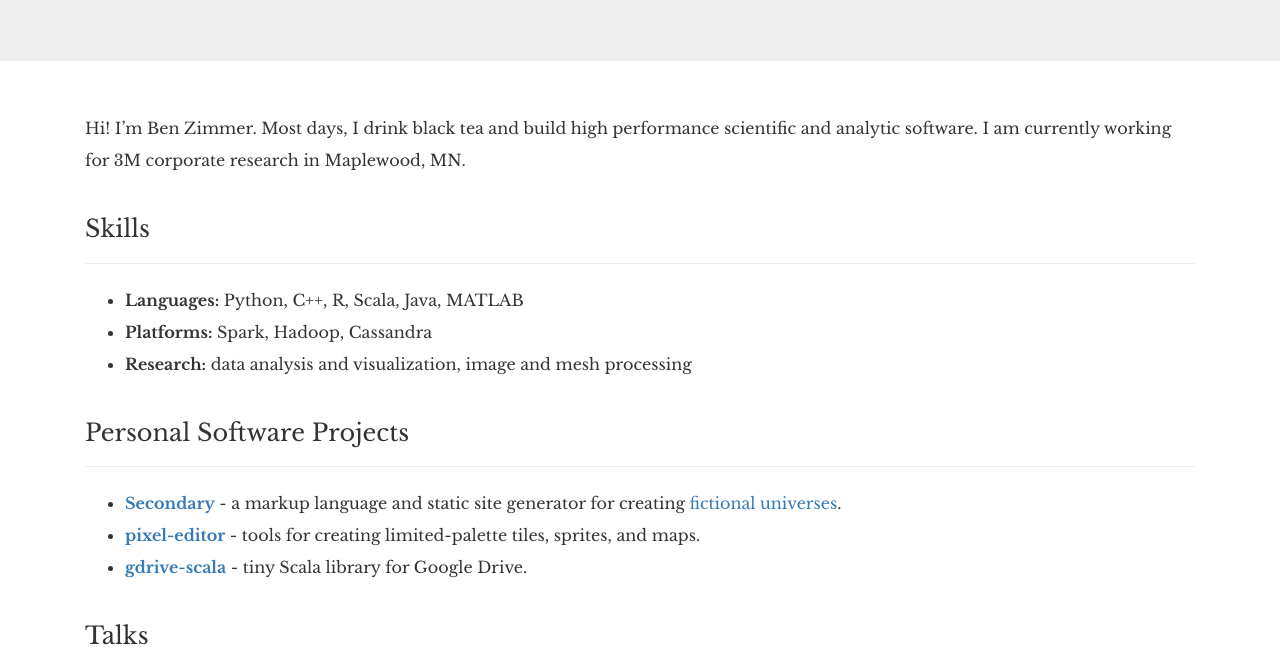
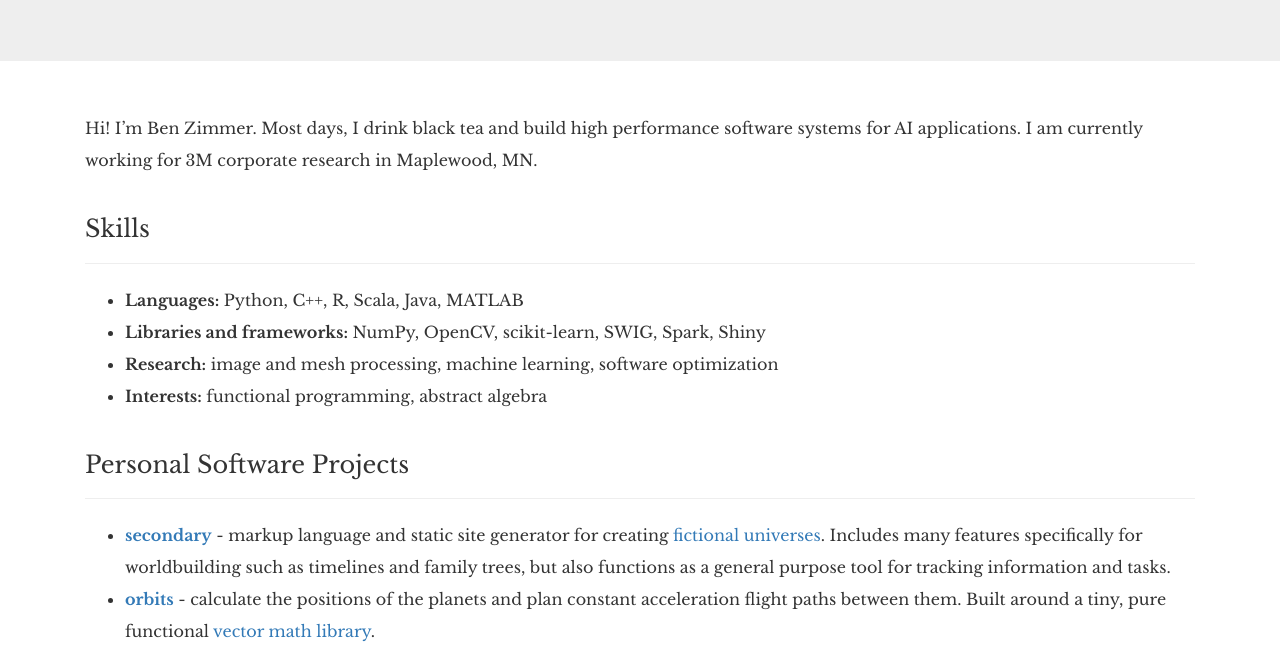
Before and after one commit to bdzimmer/bdzimmer.github.io, a plain HTML site: page web/index.html in a window 1280 px wide. Shown: the part 154-801 px from the top of the page. Drawn offline with Linux system fonts and the light colour scheme.

Commit message:
updated skills and projects

```diff
--- a/web/index.html
+++ b/web/index.html
@@ -54,18 +54,19 @@
 
 </div>
 <div class="col-md-12">
-  <p>Hi! I&rsquo;m Ben Zimmer. Most days, I drink black tea and build high performance scientific and analytic software. I am currently working for 3M corporate research in Maplewood, MN.</p>
+  <p>Hi! I&rsquo;m Ben Zimmer. Most days, I drink black tea and build high performance software systems for AI applications. I am currently working for 3M corporate research in Maplewood, MN.</p>
 <h4><a href="#skills" name="skills"></a>Skills</h4>
 <ul>
   <li><strong>Languages:</strong> Python, C++, R, Scala, Java, MATLAB</li>
-  <li><strong>Platforms:</strong> Spark, Hadoop, Cassandra</li>
-  <li><strong>Research:</strong> data analysis and visualization, image and mesh processing</li>
+  <li><strong>Libraries and frameworks:</strong> NumPy, OpenCV, scikit-learn, SWIG, Spark, Shiny</li>
+  <li><strong>Research:</strong> image and mesh processing, machine learning, software optimization</li>
+  <li><strong>Interests:</strong> functional programming, abstract algebra</li>
 </ul>
 <h4><a href="#personal-software-projects" name="personal-software-projects"></a>Personal Software Projects</h4>
 <ul>
-  <li><strong><a href="https://github.com/bdzimmer/secondary">Secondary</a></strong> - a markup language and static site generator for creating <a href="https://en.wikipedia.org/wiki/Fictional_universe">fictional universes</a>.</li>
-  <li><strong><a href="https://github.com/bdzimmer/pixel-editor">pixel-editor</a></strong> - tools for creating limited-palette tiles, sprites, and maps.</li>
-  <li><strong><a href="https://github.com/bdzimmer/gdrive-scala">gdrive-scala</a></strong> - tiny Scala library for Google Drive.</li>
+  <li><strong><a href="https://github.com/bdzimmer/secondary">secondary</a></strong> - markup language and static site generator for creating <a href="https://en.wikipedia.org/wiki/Fictional_universe">fictional universes</a>. Includes many features specifically for worldbuilding such as timelines and family trees, but also functions as a general purpose tool for tracking information and tasks.</li>
+  <li><strong><a href="https://github.com/bdzimmer/orbits">orbits</a></strong> - calculate the positions of the planets and plan constant acceleration flight paths between them. Built around a tiny, pure functional <a href="https://github.com/bdzimmer/orbits/blob/master/src/main/scala/bdzimmer/orbits/Vectors.scala">vector math library</a>.</li>
+  <li><strong><a href="https://github.com/bdzimmer/pixel-editor">pixel-editor</a></strong> - create pixel art sprites, tiles, and backgrounds with configurable limitations that simulate classic game consoles and old computer hardware.</li>
 </ul>
 <h4><a href="#talks" name="talks"></a>Talks</h4>
 <ul>
@@ -73,9 +74,9 @@
 </ul>
 <h4><a href="#connect" name="connect"></a>Connect</h4>
 <ul>
-  <li><strong><a href="https://twitter.com/ben_zimmer">@ben_zimmer</a></strong></li>
+  <li><strong><a href="https://twitter.com/ben_zimmer">Twitter</a></strong></li>
   <li><strong><a href="https://github.com/bdzimmer">GitHub</a></strong></li>
-  <li><strong><a href="https://www.linkedin.com/pub/ben-zimmer/25/b3/389">LinkedIn</a></strong></li>
+  <li><strong><a href="https://www.linkedin.com/in/bdzimmer/">LinkedIn</a></strong></li>
 </ul>
 <h4><a href="#other-links" name="other-links"></a>Other Links</h4>
 <ul>
```
Also changed, not shown: web/master.html (+9 -8 lines), web/stats.html (+1 -1 lines), 1 other file.
